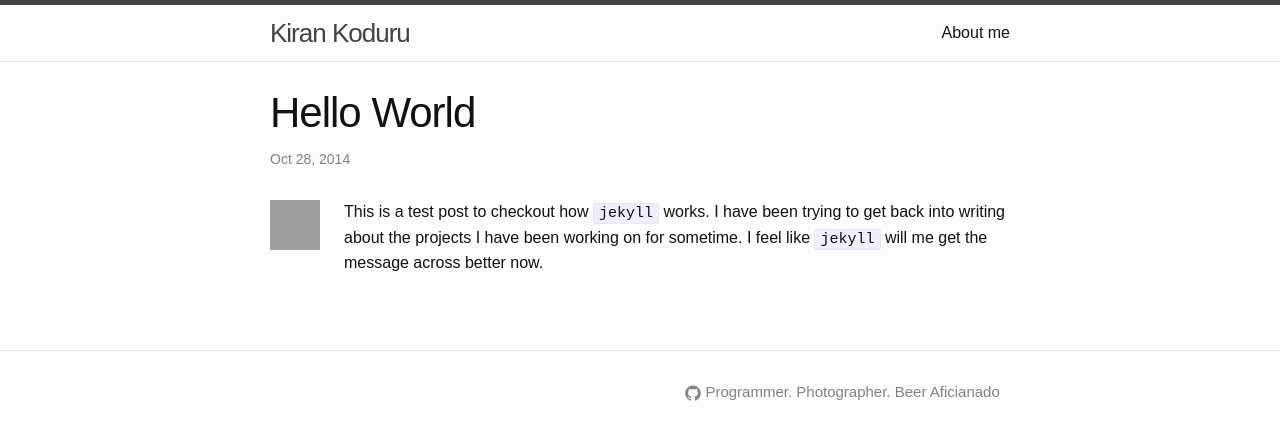
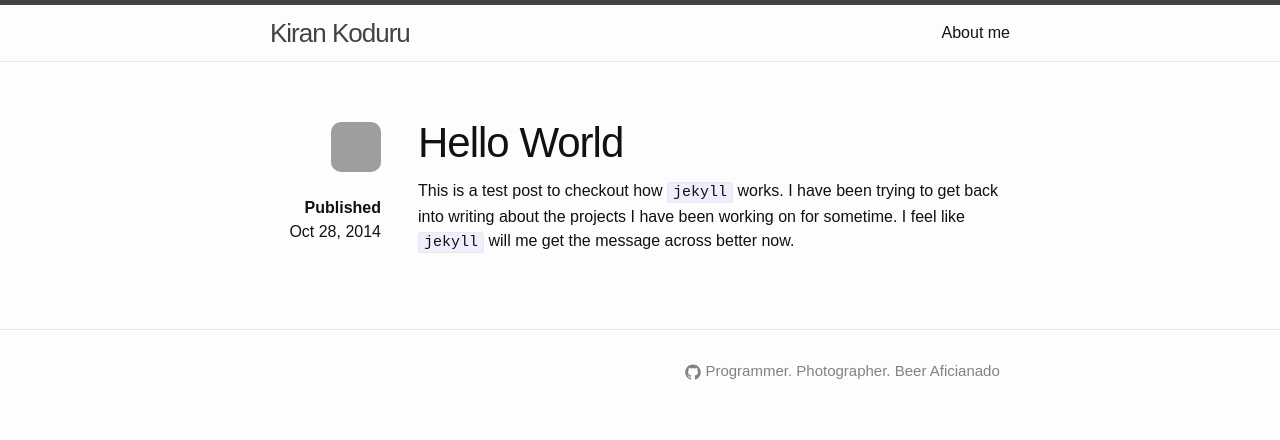
Before and after one commit to arupbhunia/kirankoduru.github.io, a Jekyll site: the page built from _posts/2014-10-28-welcome-to-jekyll.md, in a window 1280 px wide. Shown: the top 440 px of the page. Built offline with Jekyll 4.4.1, drawn with Linux system fonts in a browser that asks for light colours; comment, search, counter and statistics services are not loaded; grey boxes are pictures that could not be loaded.

Commit message:
Styling change for post page
- The left column width for the post page set to 15% and right column
set to 80%.
- Added border radius to the image
- Moved the title of the post to the right column
- Moved the published date to left column

```diff
--- a/_layouts/post.html
+++ b/_layouts/post.html
@@ -2,18 +2,21 @@
 layout: default
 ---
 <div class="post">
-    <h1 class="post-title">{{ page.title }}</h1>
     <p class="post-meta">
-      {{ page.date | date: "%b %-d, %Y" }}
       {% if page.author %} • {{ page.author }}{% endif %}
       {% if page.meta %} • {{ page.meta }}{% endif %}
     </p>
   <header class="post-header">
   </header>
   <div class="col-left">
-      <img src="https://avatars3.githubusercontent.com/u/703650?v=2&s=50"/><br><br>
+      <div class="text-right">
+        <img src="https://avatars3.githubusercontent.com/u/703650?v=2&s=50"/><br><br>
+        <b>Published</b><br>
+        {{ page.date | date: "%b %-d, %Y" }}
+      </div>
   </div>
   <article class="post-content col-right">
+    <h1 class="post-title">{{ page.title }}</h1>
     {{ content }}
   </article>
 
--- a/_sass/_layout.scss
+++ b/_sass/_layout.scss
@@ -197,6 +197,13 @@
     margin-bottom: $spacing-unit;
 }
 
+.post img {
+  -webkit-border-radius: 10px;
+  -moz-border-radius: 10px;
+  -ms-border-radius: 10px;
+  border-radius: 10px;
+}
+
 .post .col-left {
     width: $col-left-width;
     float: left;
--- a/css/main.scss
+++ b/css/main.scss
@@ -23,8 +23,8 @@ $grey-color-dark:  darken($grey-color, 25%);
 
 $on-palm:          600px;
 $on-laptop:        800px;
-$col-left-width:   8%;
-$col-right-width:  90%;
+$col-left-width:   15%;
+$col-right-width:  80%;
 
 @mixin media-query($device) {
     @media screen and (max-width: $device) {
--- a/css/style.scss
+++ b/css/style.scss
@@ -57,3 +57,7 @@
 		clear:both;
 	}
 }
+
+.text-right {
+	text-align: right;
+}
```
